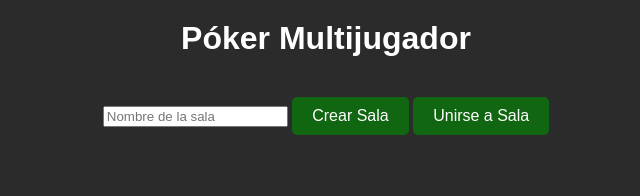
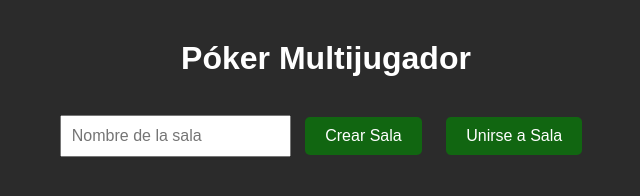
Before and after one commit to srtprods/poker-fronted, a plain HTML site: page index.html in a window 1280 px wide. Shown: the whole page, without its empty margins (314-954 px from the left). Drawn offline with nearby package versions, Linux system fonts and the light colour scheme; no server answers.

Commit message:
Update styles.css

```diff
--- a/styles.css
+++ b/styles.css
@@ -1,4 +1,27 @@
 /* styles.css */
+
+body {
+    font-family: Arial, sans-serif;
+    margin: 0;
+    padding: 0;
+    text-align: center;
+}
+
+#start-screen, #game-screen {
+    padding: 20px;
+}
+
+button {
+    padding: 10px 20px;
+    margin: 10px;
+    font-size: 16px;
+}
+
+input {
+    padding: 10px;
+    font-size: 16px;
+}
+
 body {
   overflow: scroll; /* Puede ser desplazable, oculto o visible */
   font-family: Arial, sans-serif;
```
